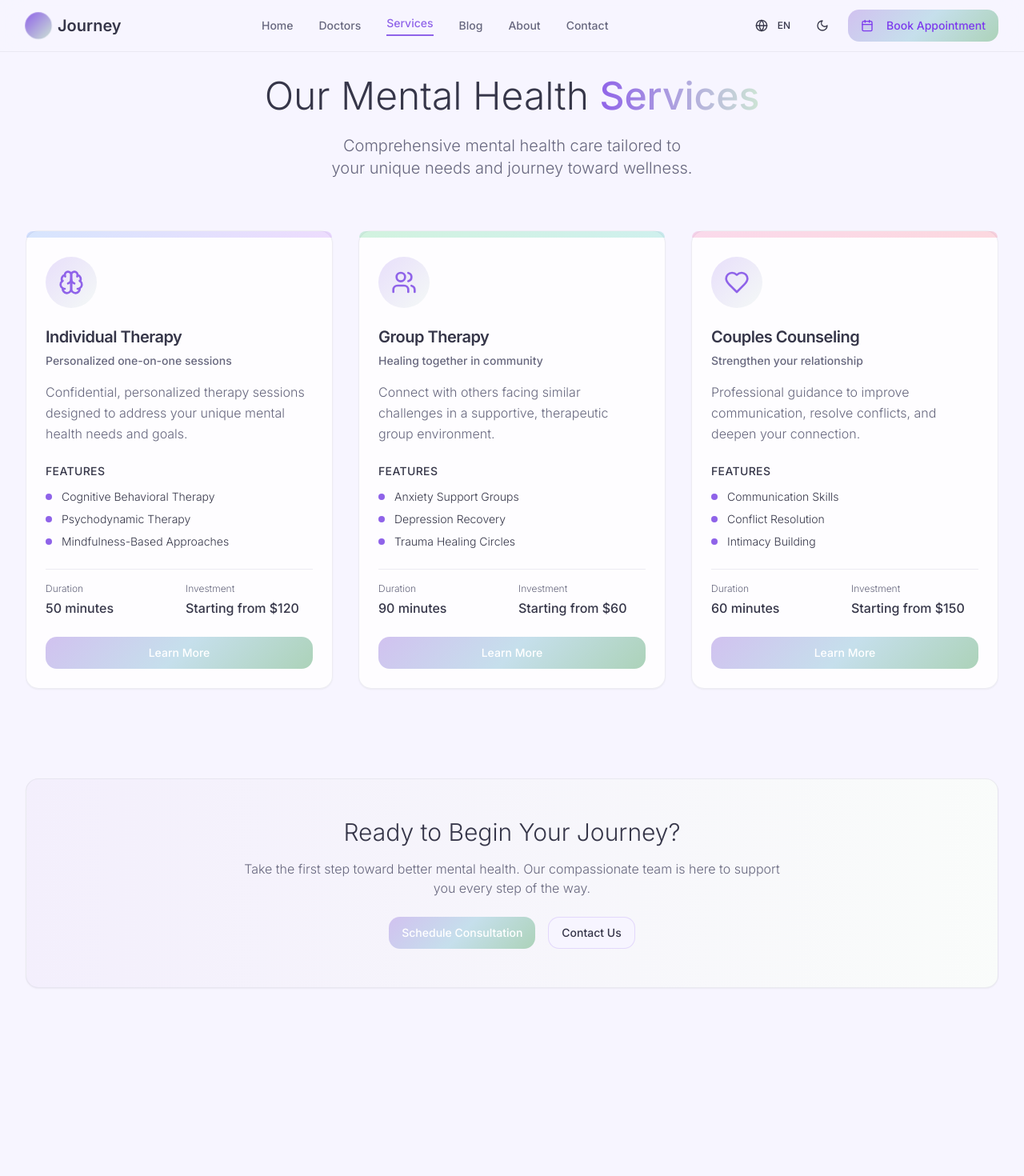
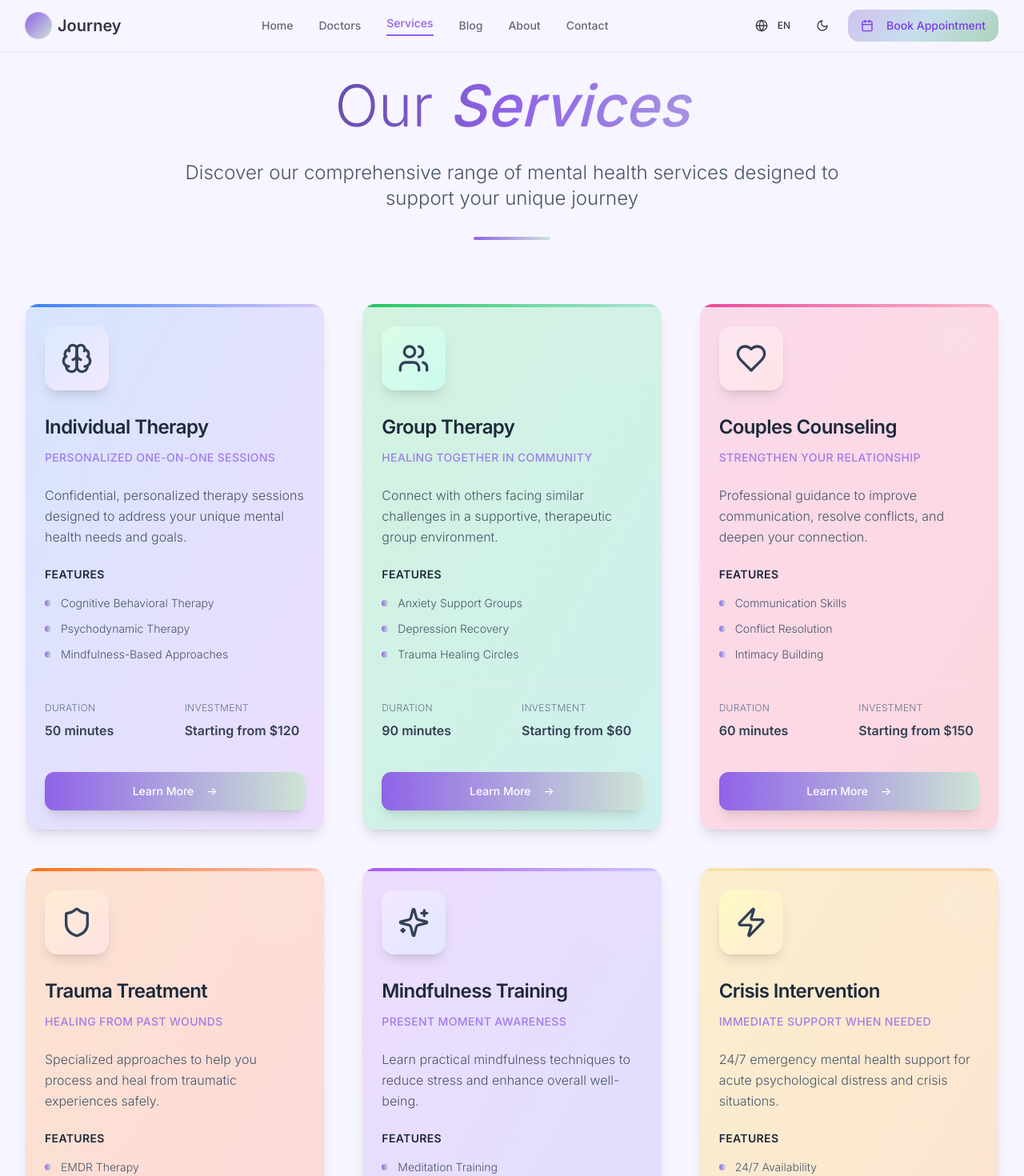
Before and after one commit to Dev-shreif/gentle-path-clinic-54, a React (Vite) app: page /services in a window 1280 px wide. Shown: the top 1470 px of the page at 80% size. Before the commit the page ends 1299 px from the top, so only its background shows below. Built offline with nearby package versions, Linux system fonts and the light colour scheme.

Commit message:
Implement services page background design
Implement a full-width background with dynamic animations and hover effects for the services section, ensuring it aligns with the site's brand identity and provides a calming user experience.

```diff
--- a/src/pages/ServicesPage.tsx
+++ b/src/pages/ServicesPage.tsx
@@ -9,8 +9,9 @@ import { useRef } from "react";
 
 const ServicesPage = () => {
   const containerRef = useRef<HTMLDivElement>(null);
-  const { scrollXProgress } = useScroll({ container: containerRef });
-  const backgroundX = useTransform(scrollXProgress, [0, 1], ["0%", "-50%"]);
+  const { scrollYProgress } = useScroll();
+  const backgroundY = useTransform(scrollYProgress, [0, 1], ["0%", "50%"]);
+  const backgroundScale = useTransform(scrollYProgress, [0, 1], [1, 1.1]);
 
   const services = [
     {
@@ -22,7 +23,9 @@ const ServicesPage = () => {
       features: ["Cognitive Behavioral Therapy", "Psychodynamic Therapy", "Mindfulness-Based Approaches"],
       duration: "50 minutes",
       price: "Starting from $120",
-      color: "from-blue-500/20 to-purple-500/20"
+      color: "from-blue-500/20 to-purple-500/20",
+      iconBg: "from-blue-100 to-purple-100",
+      hoverColor: "hover:from-blue-500/30 hover:to-purple-500/30"
     },
     {
       id: 2,
@@ -33,7 +36,9 @@ const ServicesPage = () => {
       features: ["Anxiety Support Groups", "Depression Recovery", "Trauma Healing Circles"],
       duration: "90 minutes",
       price: "Starting from $60",
-      color: "from-green-500/20 to-teal-500/20"
+      color: "from-green-500/20 to-teal-500/20",
+      iconBg: "from-green-100 to-teal-100",
+      hoverColor: "hover:from-green-500/30 hover:to-teal-500/30"
     },
     {
       id: 3,
@@ -44,7 +49,9 @@ const ServicesPage = () => {
       features: ["Communication Skills", "Conflict Resolution", "Intimacy Building"],
       duration: "60 minutes",
       price: "Starting from $150",
-      color: "from-pink-500/20 to-rose-500/20"
+      color: "from-pink-500/20 to-rose-500/20",
+      iconBg: "from-pink-100 to-rose-100",
+      hoverColor: "hover:from-pink-500/30 hover:to-rose-500/30"
     },
     {
       id: 4,
@@ -55,7 +62,9 @@ const ServicesPage = () => {
       features: ["EMDR Therapy", "Trauma-Focused CBT", "Somatic Experiencing"],
       duration: "60 minutes",
       price: "Starting from $140",
-      color: "from-orange-500/20 to-red-500/20"
+      color: "from-orange-500/20 to-red-500/20",
+      iconBg: "from-orange-100 to-red-100",
+      hoverColor: "hover:from-orange-500/30 hover:to-red-500/30"
     },
     {
       id: 5,
@@ -66,7 +75,9 @@ const ServicesPage = () => {
       features: ["Meditation Training", "Breathing Techniques", "Body Awareness"],
       duration: "45 minutes",
       price: "Starting from $80",
-      color: "from-purple-500/20 to-indigo-500/20"
+      color: "from-purple-500/20 to-indigo-500/20",
+      iconBg: "from-purple-100 to-indigo-100",
+      hoverColor: "hover:from-purple-500/30 hover:to-indigo-500/30"
     },
     {
       id: 6,
@@ -77,169 +88,291 @@ const ServicesPage = () => {
       features: ["24/7 Availability", "Emergency Assessment", "Safety Planning"],
       duration: "As needed",
       price: "Contact for pricing",
-      color: "from-yellow-500/20 to-orange-500/20"
+      color: "from-yellow-500/20 to-orange-500/20",
+      iconBg: "from-yellow-100 to-orange-100",
+      hoverColor: "hover:from-yellow-500/30 hover:to-orange-500/30"
     }
   ];
 
   return (
-    <div className="min-h-screen pt-24 pb-16 overflow-hidden">
-      {/* Background Gradient with Parallax */}
+    <div className="min-h-screen relative overflow-hidden">
+      {/* Enhanced Background with Parallax and Gradient Layers */}
+      <div className="fixed inset-0 -z-20">
         <motion.div
-        className="fixed inset-0 bg-gradient-to-r from-primary/5 via-secondary/5 to-primary/5 -z-10"
-        style={{ x: backgroundX }}
+          className="absolute inset-0 bg-gradient-to-br from-slate-50 via-blue-50/30 to-purple-50/40"
+          style={{ y: backgroundY, scale: backgroundScale }}
         />
+        <motion.div
+          className="absolute inset-0 bg-gradient-to-tr from-sage/10 via-transparent to-lavender/15"
+          style={{ y: useTransform(scrollYProgress, [0, 1], ["0%", "-30%"]) }}
+        />
+        {/* Floating Elements */}
+        <div className="absolute top-20 left-10 w-64 h-64 bg-gradient-to-br from-primary/5 to-transparent rounded-full blur-3xl animate-pulse" />
+        <div className="absolute bottom-20 right-10 w-80 h-80 bg-gradient-to-br from-secondary/5 to-transparent rounded-full blur-3xl animate-pulse" style={{ animationDelay: '2s' }} />
+        <div className="absolute top-1/2 left-1/3 w-32 h-32 bg-gradient-to-br from-lavender/10 to-transparent rounded-full blur-2xl animate-pulse" style={{ animationDelay: '4s' }} />
+      </div>
 
-      <div className="max-w-7xl mx-auto px-4 sm:px-6 lg:px-8">
-        {/* Header */}
+      {/* Main Content */}
+      <div className="relative z-10 pt-24 pb-16">
+        {/* Header Section - Full Width */}
+        <div className="w-full">
           <motion.div
-          className="text-center mb-16"
+            className="text-center mb-20 px-4"
+            initial={{ opacity: 0, y: 50 }}
+            animate={{ opacity: 1, y: 0 }}
+            transition={{ duration: 1, ease: "easeOut" }}
+          >
+            <motion.h1
+              className="text-5xl md:text-7xl font-light mb-8 bg-gradient-to-r from-slate-800 via-primary to-secondary bg-clip-text text-transparent"
+              initial={{ opacity: 0, scale: 0.8 }}
+              animate={{ opacity: 1, scale: 1 }}
+              transition={{ duration: 1.2, delay: 0.2 }}
+            >
+              Our{" "}
+              <span className="font-medium italic">Services</span>
+            </motion.h1>
+            <motion.p
+              className="text-xl md:text-2xl text-slate-600 max-w-4xl mx-auto leading-relaxed"
               initial={{ opacity: 0, y: 30 }}
               animate={{ opacity: 1, y: 0 }}
-          transition={{ duration: 0.8 }}
+              transition={{ duration: 1, delay: 0.5 }}
             >
-          <h1 className="text-4xl md:text-5xl font-light text-balance mb-6">
-            Our Mental Health{" "}
-            <span className="bg-gradient-to-r from-primary to-secondary bg-clip-text text-transparent font-medium">
-              Services
-            </span>
-          </h1>
-          <p className="text-xl text-muted-foreground max-w-3xl mx-auto text-balance">
-            Comprehensive mental health care tailored to your unique needs and journey toward wellness.
-          </p>
+              Discover our comprehensive range of mental health services designed to support your unique journey
+            </motion.p>
+            <motion.div
+              className="w-24 h-1 bg-gradient-to-r from-primary to-secondary mx-auto mt-8 rounded-full"
+              initial={{ width: 0 }}
+              animate={{ width: 96 }}
+              transition={{ duration: 1, delay: 0.8 }}
+            />
           </motion.div>
+        </div>
 
-        {/* Horizontal Scroll Services */}
-        <div className="relative">
-          <motion.div
-            ref={containerRef}
-            className="flex gap-8 overflow-x-auto scrollbar-hide pb-8 snap-x snap-mandatory"
-            style={{ scrollBehavior: 'smooth' }}
-            initial={{ opacity: 0 }}
-            animate={{ opacity: 1 }}
-            transition={{ duration: 0.8, delay: 0.4 }}
-          >
+        {/* Services Grid - Enhanced Layout */}
+        <div className="w-full px-4 lg:px-8">
+          <div className="max-w-7xl mx-auto">
+            <div className="grid grid-cols-1 md:grid-cols-2 lg:grid-cols-3 gap-8 lg:gap-12">
               {services.map((service, index) => (
                 <motion.div
                   key={service.id}
-                className="flex-shrink-0 w-96 snap-center"
-                initial={{ opacity: 0, x: 100 }}
-                whileInView={{ opacity: 1, x: 0 }}
+                  initial={{ opacity: 0, y: 80, rotateX: 15 }}
+                  whileInView={{ opacity: 1, y: 0, rotateX: 0 }}
                   transition={{
                     duration: 0.8,
-                  delay: index * 0.1,
+                    delay: index * 0.15,
                     type: "spring",
-                  stiffness: 100
+                    stiffness: 100,
+                    damping: 20
                   }}
-                viewport={{ once: true }}
+                  viewport={{ once: true, margin: "-50px" }}
+                  whileHover={{
+                    y: -8,
+                    scale: 1.02,
+                    transition: { duration: 0.3 }
+                  }}
+                  className="group"
                 >
-                <Card className="h-full border-border/50 bg-card/80 backdrop-blur-sm hover:shadow-2xl transition-all duration-500 group">
+                  <Card className={`h-full border-0 shadow-lg backdrop-blur-sm bg-white/80 hover:bg-white/90 hover:shadow-2xl transition-all duration-500 relative overflow-hidden bg-gradient-to-br ${service.color} ${service.hoverColor}`}>
+                    {/* Animated Top Border */}
                     <motion.div
-                    className={`h-2 bg-gradient-to-r ${service.color} rounded-t-lg`}
+                      className={`h-1 bg-gradient-to-r ${service.color.replace('/20', '')} rounded-t-lg`}
                       initial={{ scaleX: 0 }}
                       whileInView={{ scaleX: 1 }}
-                    transition={{ duration: 0.8, delay: 0.2 }}
+                      transition={{ duration: 0.8, delay: 0.3 }}
+                      viewport={{ once: true }}
                     />
 
-                  <CardHeader className="pb-4">
+                    {/* Floating Icon Background */}
+                    <div className="absolute top-4 right-4 w-16 h-16 bg-gradient-to-br from-white/20 to-white/5 rounded-full blur-xl group-hover:scale-150 transition-transform duration-700" />
+
+                    <CardHeader className="pb-6 relative">
                       <motion.div
-                      initial={{ scale: 0, rotate: -180 }}
-                      whileInView={{ scale: 1, rotate: 0 }}
-                      transition={{ duration: 0.6, delay: 0.3, type: "spring" }}
-                      className="w-16 h-16 rounded-full bg-gradient-to-br from-primary/20 to-secondary/20 flex items-center justify-center mb-4 group-hover:scale-110 transition-transform duration-300"
+                        initial={{ scale: 0, rotate: -180, opacity: 0 }}
+                        whileInView={{ scale: 1, rotate: 0, opacity: 1 }}
+                        transition={{
+                          duration: 0.8,
+                          delay: 0.4,
+                          type: "spring",
+                          stiffness: 200
+                        }}
+                        whileHover={{
+                          scale: 1.1,
+                          rotate: 5,
+                          transition: { duration: 0.3 }
+                        }}
+                        className={`w-20 h-20 rounded-2xl bg-gradient-to-br ${service.iconBg} shadow-lg flex items-center justify-center mb-6 group-hover:shadow-xl transition-all duration-500`}
                       >
-                      <service.icon className="h-8 w-8 text-primary" />
+                        <service.icon className="h-10 w-10 text-slate-700 group-hover:text-slate-800 transition-colors" />
                       </motion.div>
-                    <CardTitle className="text-xl mb-2 group-hover:text-primary transition-colors">
+
+                      <motion.div
+                        initial={{ opacity: 0, x: -20 }}
+                        whileInView={{ opacity: 1, x: 0 }}
+                        transition={{ duration: 0.6, delay: 0.6 }}
+                      >
+                        <CardTitle className="text-2xl mb-3 text-slate-800 group-hover:text-slate-900 transition-colors">
                           {service.title}
                         </CardTitle>
-                    <p className="text-sm text-muted-foreground font-medium">
+                        <p className="text-primary/80 font-medium text-sm uppercase tracking-wide">
                           {service.tagline}
                         </p>
+                      </motion.div>
                     </CardHeader>
 
-                  <CardContent className="space-y-6">
-                    <p className="text-muted-foreground leading-relaxed">
+                    <CardContent className="space-y-6 relative">
+                      <motion.p
+                        className="text-slate-600 leading-relaxed"
+                        initial={{ opacity: 0 }}
+                        whileInView={{ opacity: 1 }}
+                        transition={{ duration: 0.6, delay: 0.8 }}
+                      >
                         {service.description}
-                    </p>
+                      </motion.p>
 
                       <div>
-                      <h4 className="font-medium mb-3 text-sm uppercase tracking-wide">Features</h4>
-                      <div className="space-y-2">
+                        <h4 className="font-semibold mb-4 text-slate-800 text-sm uppercase tracking-wide">Features</h4>
+                        <div className="space-y-3">
                           {service.features.map((feature, idx) => (
                             <motion.div
                               key={idx}
-                            initial={{ opacity: 0, x: -20 }}
+                              initial={{ opacity: 0, x: -30 }}
                               whileInView={{ opacity: 1, x: 0 }}
-                            transition={{ duration: 0.4, delay: 0.5 + idx * 0.1 }}
-                            className="flex items-center text-sm"
+                              transition={{ duration: 0.5, delay: 1 + idx * 0.1 }}
+                              className="flex items-center text-sm text-slate-600"
                             >
-                            <div className="w-2 h-2 bg-primary rounded-full mr-3" />
+                              <motion.div
+                                className="w-2 h-2 bg-gradient-to-r from-primary to-secondary rounded-full mr-3 flex-shrink-0"
+                                whileHover={{ scale: 1.5 }}
+                                transition={{ duration: 0.2 }}
+                              />
                               {feature}
                             </motion.div>
                           ))}
                         </div>
                       </div>
 
-                    <div className="grid grid-cols-2 gap-4 pt-4 border-t border-border/50">
+                      <div className="grid grid-cols-2 gap-6 pt-6 border-t border-slate-200/50">
                         <div>
-                        <p className="text-xs text-muted-foreground mb-1">Duration</p>
-                        <p className="font-medium">{service.duration}</p>
+                          <p className="text-xs text-slate-500 mb-2 uppercase tracking-wide">Duration</p>
+                          <p className="font-semibold text-slate-700">{service.duration}</p>
                         </div>
                         <div>
-                        <p className="text-xs text-muted-foreground mb-1">Investment</p>
-                        <p className="font-medium">{service.price}</p>
+                          <p className="text-xs text-slate-500 mb-2 uppercase tracking-wide">Investment</p>
+                          <p className="font-semibold text-slate-700">{service.price}</p>
                         </div>
                       </div>
 
                       <motion.div
                         whileHover={{ scale: 1.02 }}
                         whileTap={{ scale: 0.98 }}
+                        className="pt-4"
                       >
-                      <Button className="w-full gradient-calm text-white hover:opacity-90">
+                        <Button className="w-full bg-gradient-to-r from-primary to-secondary hover:from-primary/90 hover:to-secondary/90 text-white shadow-lg hover:shadow-xl transition-all duration-300 h-12 rounded-xl font-medium">
                           Learn More
+                          <motion.div
+                            className="ml-2"
+                            initial={{ x: 0 }}
+                            whileHover={{ x: 4 }}
+                            transition={{ duration: 0.2 }}
+                          >
+                            →
+                          </motion.div>
                         </Button>
                       </motion.div>
                     </CardContent>
                   </Card>
                 </motion.div>
               ))}
-          </motion.div>
+            </div>
+          </div>
         </div>
 
-        {/* CTA Section */}
+        {/* Enhanced CTA Section */}
         <motion.div
-          className="mt-20 text-center"
-          initial={{ opacity: 0, y: 30 }}
+          className="mt-32 px-4"
+          initial={{ opacity: 0, y: 60 }}
           whileInView={{ opacity: 1, y: 0 }}
-          transition={{ duration: 0.8 }}
+          transition={{ duration: 1 }}
           viewport={{ once: true }}
         >
-          <Card className="bg-gradient-to-r from-primary/10 to-secondary/10 border-border/50">
-            <CardContent className="p-8 md:p-12">
-              <h2 className="text-2xl md:text-3xl font-light mb-4">
-                Ready to Begin Your Journey?
-              </h2>
-              <p className="text-muted-foreground mb-6 max-w-2xl mx-auto">
-                Take the first step toward better mental health. Our compassionate team is here to support you every step of the way.
-              </p>
-              <div className="flex flex-col sm:flex-row gap-4 justify-center">
+          <div className="max-w-6xl mx-auto">
+            <Card className="border-0 shadow-2xl overflow-hidden relative">
+              <div className="absolute inset-0 bg-gradient-to-br from-primary/10 via-secondary/5 to-primary/10" />
+              <div className="absolute top-0 left-0 w-full h-1 bg-gradient-to-r from-primary via-secondary to-primary" />
+
+              <CardContent className="p-12 md:p-16 text-center relative">
+                <motion.h2
+                  className="text-3xl md:text-4xl font-light mb-6 text-slate-800"
+                  initial={{ opacity: 0, y: 20 }}
+                  whileInView={{ opacity: 1, y: 0 }}
+                  transition={{ duration: 0.8, delay: 0.2 }}
+                >
+                  Ready to Begin Your{" "}
+                  <span className="bg-gradient-to-r from-primary to-secondary bg-clip-text text-transparent font-medium">
+                    Healing Journey?
+                  </span>
+                </motion.h2>
+
+                <motion.p
+                  className="text-lg text-slate-600 mb-10 max-w-3xl mx-auto leading-relaxed"
+                  initial={{ opacity: 0, y: 20 }}
+                  whileInView={{ opacity: 1, y: 0 }}
+                  transition={{ duration: 0.8, delay: 0.4 }}
+                >
+                  Take the first step toward better mental health. Our compassionate team is here to support you every step of the way with personalized care and evidence-based treatments.
+                </motion.p>
+
+                <motion.div
+                  className="flex flex-col sm:flex-row gap-6 justify-center"
+                  initial={{ opacity: 0, y: 20 }}
+                  whileInView={{ opacity: 1, y: 0 }}
+                  transition={{ duration: 0.8, delay: 0.6 }}
+                >
                   <Link to="/booking">
-                  <motion.div whileHover={{ scale: 1.05 }} whileTap={{ scale: 0.95 }}>
-                    <Button className="gradient-calm text-white hover:opacity-90">
+                    <motion.div
+                      whileHover={{ scale: 1.05, y: -2 }}
+                      whileTap={{ scale: 0.95 }}
+                      className="group"
+                    >
+                      <Button className="bg-gradient-to-r from-primary to-secondary hover:from-primary/90 hover:to-secondary/90 text-white px-8 py-4 h-14 rounded-xl shadow-lg hover:shadow-xl transition-all duration-300 text-lg font-medium">
                         Schedule Consultation
+                        <motion.div
+                          className="ml-2"
+                          initial={{ rotate: 0 }}
+                          whileHover={{ rotate: 45 }}
+                          transition={{ duration: 0.2 }}
+                        >
+                          ✨
+                        </motion.div>
                       </Button>
                     </motion.div>
                   </Link>
+
                   <Link to="/contact">
-                  <motion.div whileHover={{ scale: 1.05 }} whileTap={{ scale: 0.95 }}>
-                    <Button variant="outline" className="border-primary/20 hover:bg-primary/5">
+                    <motion.div
+                      whileHover={{ scale: 1.05, y: -2 }}
+                      whileTap={{ scale: 0.95 }}
+                    >
+                      <Button
+                        variant="outline"
+                        className="border-2 border-primary/30 hover:border-primary/60 hover:bg-primary/5 text-slate-700 hover:text-slate-800 px-8 py-4 h-14 rounded-xl shadow-lg hover:shadow-xl transition-all duration-300 bg-white/50 backdrop-blur-sm text-lg font-medium"
+                      >
                         Contact Us
+                        <motion.div
+                          className="ml-2"
+                          initial={{ x: 0 }}
+                          whileHover={{ x: 4 }}
+                          transition={{ duration: 0.2 }}
+                        >
+                          →
+                        </motion.div>
                       </Button>
                     </motion.div>
                   </Link>
-              </div>
+                </motion.div>
               </CardContent>
             </Card>
+          </div>
         </motion.div>
       </div>
     </div>
```
Lines whose indentation alone changed are shown as unchanged.
